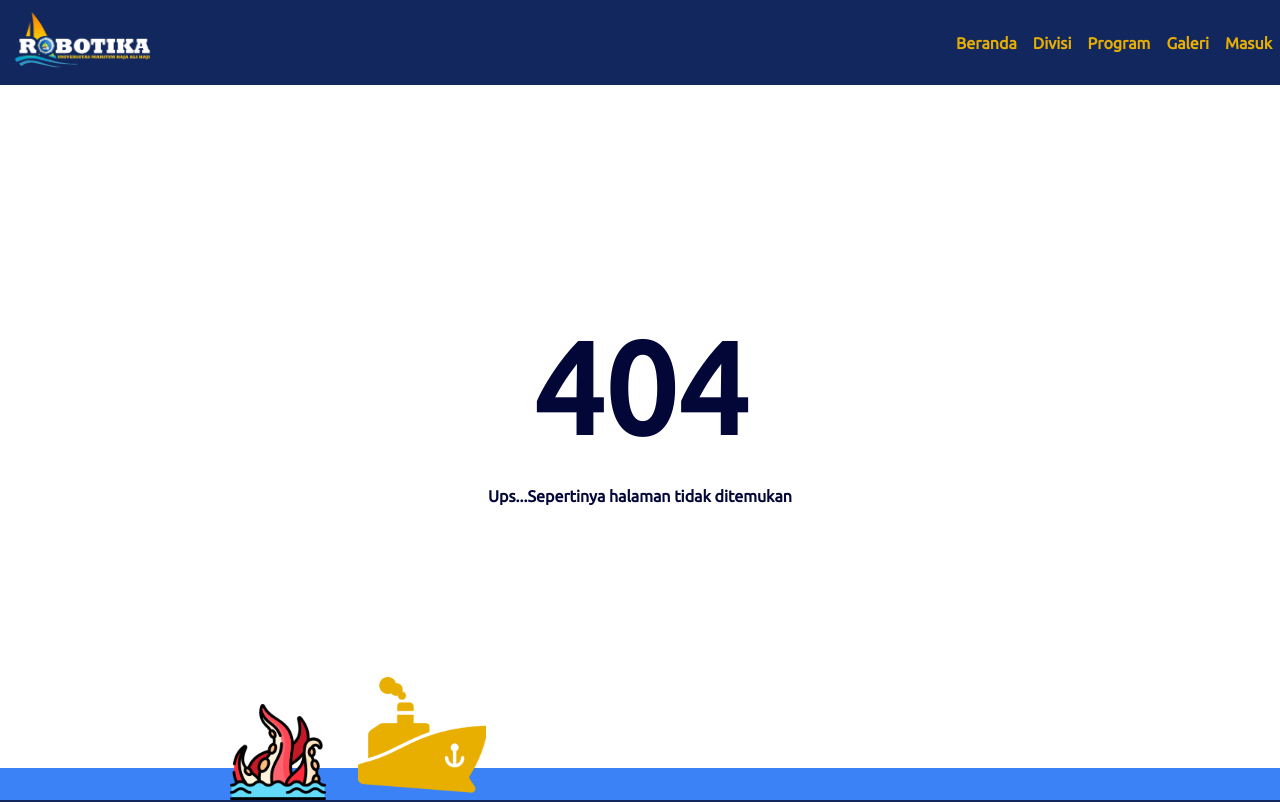
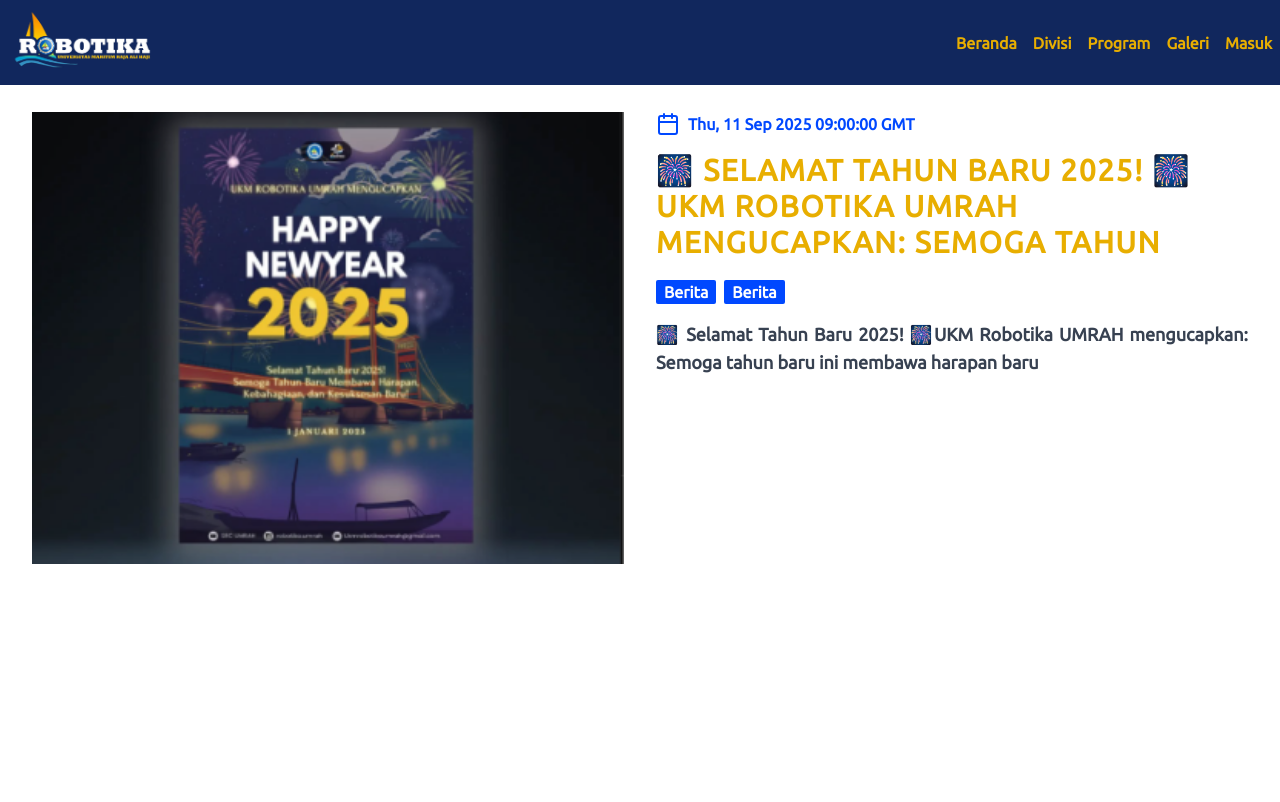
Before and after one commit to MChandraR/Robotika-Frontend, a Next.js app: page /post/2 in a window 1280 px wide. Before the commit this address had no page. Shown: the top 802 px of the page. Built offline with nearby package versions, Linux system fonts and the light colour scheme.

Commit message:
Add new Page : Post page

```diff
--- a/src/app/page.tsx
+++ b/src/app/page.tsx
@@ -13,7 +13,6 @@ import Produk from "@/components/Home/Produk";
 import Berita from "@/components/Home/Berita";
 import Faq from "@/components/Home/Faq";
 import Link from "next/link";
-import ScrollToTop from "@/components/Utils/ScrollToTop";
 import OurTeam from "@/components/Home/OurTeam";
 
 
@@ -85,8 +84,7 @@ export default function Home() {
       <Faq/>
 
 
-      {/* Utility */}
-      <ScrollToTop/>
+
     </div>
 
   );
--- /dev/null
+++ b/src/app/post/[id]/page.tsx
@@ -0,0 +1,44 @@
+import berita from "@/data/dummy/berita";
+import Image from "next/image";
+import { FiCalendar } from "react-icons/fi";
+
+export default async function Page({
+    params,
+}:{
+    params : Promise<{id : number}>
+}){
+    const id = (await params).id??0;
+    const post = berita[id-1];
+    return (
+        <div className="min-h-[100vh] p-6 md:p-8 pt-32 text-black mb-16">
+            <div className="bg-primaryYellow h-1 w-20 rounded-sm"></div>
+            <div className="text-primaryYellow font-bold text-xl md:text-3xl pt-2">Post / {post.category}</div>
+
+            {/* Bagian berita */}
+            <div className="grid grid-cols-1 md:grid-cols-2 pt-8 gap-8">
+                <Image
+                className="w-full max-h-[70vh] object-cover"
+                src={`/images/post/image_${post.id}.png`} width={1280} height={720} alt="post-image"/>
+
+                {/* Detail berita */}
+                <div className="flex flex-col gap-4">
+                    <div className="flex gap-2 item-center">
+                        <FiCalendar className="text-primaryBlue text-2xl"/>
+                        <div className="text-primaryBlue font-bold">{new Date(post.date??0).toUTCString()}</div>
+                    </div>
+                    <h1 className="text-primaryYellow uppercase text-3xl tracking-wider font-bold min-h-0 max-h-[7rem] overflow-hidden ">{post.title}</h1>
+                    {/* Lis tag */}
+                    <div className="flex gap-2">
+                        <div className="bg-primaryBlue px-2 font-bold rounded-sm text-white">Berita</div>
+                        <div className="bg-primaryBlue px-2 font-bold rounded-sm text-white">Berita</div>
+                    </div>
+                    {/* Kontent  */}
+                    <p className=" text-gray-700 text-sm  md:text-lg font-bold text-justify">
+                        &#9;{post.title}
+                    </p>
+                </div>
+            </div>
+
+        </div>
+    );
+}
--- a/src/components/Home/Berita.tsx
+++ b/src/components/Home/Berita.tsx
@@ -47,6 +47,7 @@ export default function Berita(){
               animate={ isInView ? {opacity : 1, scale : 1} : {opacity : 0, scale : 0}}
               exit={{opacity : 0, scale : 0}}
               className={`relative w-full  h-full bg-cover bg-center`} >
+                <Link key={idx} href={berita[idx].url??("/post/"+berita[idx].id)} className="text-white h-full w-full" >
                   <motion.div
                       key={idx}
                       initial={{transform:"translateX(100%)", opacity : 0}}
@@ -56,7 +57,7 @@ export default function Berita(){
                       style={{
                           backgroundImage: `url(${berita[idx]?.image })`,
                       }}>
-                    <Link key={idx} href={berita[idx].url??"/berita"} className="text-white h-full w-full" >
+                      <div key={idx}  className="text-white h-full w-full" >
                           <div className="absolute bottom-0 h-1/3 bg-darkBlue0_75 p-4">
                           <div className="flex gap-2 align-center mb-2">
                               <IoCalendar/>
@@ -64,8 +65,9 @@ export default function Berita(){
                           </div>
                           <h2 className="font-bold text-left tracking-wider text-xl h-[5rem] overflow-hidden">{berita[idx].title}</h2>
                           </div>
+                      </div>
+                  </motion.div>
                 </Link>
-                </motion.div>
               </motion.div>
 
 
@@ -81,6 +83,7 @@ export default function Berita(){
                         transition={isInView ?{delay : key * 0.2} : {delay : 0}}
                         className="relative h-full bg-cover object-center bg-center"
                         >
+                        <Link href={item.url??("/post/"+item.id)} >
                           <motion.div
                               initial={{opacity : 0}}
                               animate={{opacity : 1}}
@@ -90,7 +93,6 @@ export default function Berita(){
                               style={{
                                   backgroundImage: `url(${item?.image ?? ""})`,
                               }} >
-                            <Link href={item.url??"/berita"} >
                               <div className="absolute bottom-0 h-[45%]  md:h-[40%] bg-darkBlue0_75 p-4">
                                   <div className="flex gap-2 align-center mb-1">
                                   <IoCalendar className="text-white text-[.5rem]"/>
@@ -98,8 +100,8 @@ export default function Berita(){
                                   </div>
                                   <h2 className="text-white font-bold text-left tracking-wider text-[.7rem] h-[3rem] overflow-hidden">{item.title}</h2>
                               </div>
+                          </motion.div>
                         </Link>
-                        </motion.div>
                     </motion.div>
 
                   ))
--- a/src/components/Home/Main.tsx
+++ b/src/components/Home/Main.tsx
@@ -38,8 +38,11 @@ export default function Main(){
         <div className="overflow-hidden bg-white mt-4 py-8 relative h-[70vh] md:h-[80vh] ">
           {
           //Gambar banner
+
+          banner.map((item,key)=>(
             <div
-          className="overflow-hidden absolute h-[65vh] md:h-[75vh]  top-0 left-0 w-full rounded-tl-lg rounded-tr-3xl rounded-bl-3xl"
+            key={key}
+            className={`${key==idx ? "inline-block" : "hidden"} overflow-hidden absolute h-[65vh] md:h-[75vh]  top-0 left-0 w-full rounded-tl-lg rounded-tr-3xl rounded-bl-3xl`}
             >
               <motion.div
               key={idx}
@@ -49,10 +52,12 @@ export default function Main(){
               exit={{scale : 1}}
               className="relative w-full- h-full object-cover"
               >
-                <Image className="relative object-cover h-full w-full filter-[contrast(200%)_saturate(200%)]"  src={banner[idx]} alt="banner"/>
+                  <Image className="relative object-cover h-full w-full filter-[contrast(200%)_saturate(200%)]"  src={banner[key]} alt="banner"/>
               </motion.div>
 
             </div>
+          ))
+
 
           }
 
--- a/src/components/Navbar/index.tsx
+++ b/src/components/Navbar/index.tsx
@@ -4,7 +4,7 @@ import Image from "next/image";
 import Link from "next/link";
 import { usePathname } from "next/navigation";
 import { useState,useEffect } from "react";
-
+import ScrollToTop from "../Utils/ScrollToTop";
 const Navbar = ()=>{
     const route = usePathname();
     const [bgColor, setBgColor] = useState(route == "/" ? "bg-transparent" : "bg-darkerBlue");
@@ -38,6 +38,8 @@ const Navbar = ()=>{
                 <Link href={"/galeri"}>Galeri</Link>
                 <Link href={"/login"}>Masuk</Link>
             </div>
+            {/* Utility */}
+            <ScrollToTop/>
         </div>
     );
 }
--- a/src/data/dummy/berita.tsx
+++ b/src/data/dummy/berita.tsx
@@ -3,7 +3,8 @@ interface TypeBerita{
     date? : string,
     title? : string,
     image : string,
-    url? : string
+    category : string,
+    url : string|null
 }
 
 const berita:TypeBerita[] = [
@@ -12,35 +13,40 @@ const berita:TypeBerita[] = [
         date : "2025/09/11 09:00:00.00",
         title : "Selamat kepada Raja Partahi Hutasoit atas terpilihnya sebagai Ketua Umum UKM ROBOTIKA UMRAH Periode 2025",
         image : "/images/post/image_1.png",
-        url : "/berita"
+        category : "informasi",
+        url : null
     },
     {
         id : 2,
         date : "2025/09/11 09:00:00.00",
         title : "🎆 Selamat Tahun Baru 2025! 🎆UKM Robotika UMRAH mengucapkan: Semoga tahun baru ini membawa harapan baru ",
         image : "/images/post/image_2.png",
-        url : "/berita"
+        category : "informasi",
+        url : "/post/2"
     },
     {
         id : 3,
         date : "2025/09/11 09:00:00.00",
         title : "Segenap Keluarga Besar Robotika Universitas Maritim Raja Ali Haji mengucapkan, Selamat Hari Peringatan G30S/PKI, 30 September 2024. Sejarah adalah pelajaran berharga. G30S/PKI mengingatkan kita akan pentingnya menjaga persatuan, kesetiaan pada Pancasila, dan kewaspadaan terhadap segala bentuk ancaman terhadap kedaulatan bangsa. Mari bersama memperkokoh semangat kebangsaan demi masa depan Indonesia yang lebih damai dan bersatu. Badan Pengurus Harian Robotika Universitas Maritim Raja Ali Haji 2024/2025",
         image : "/images/post/image_3.png",
-        url : "/berita"
+        category : "informasi",
+        url : "/post/3"
     },
     {
         id : 4,
         date : "2025/09/11 09:00:00.00",
         title : "🎄 Selamat Natal 2024! 🎄UKM Robotika UMRAH mengucapkan: &quote;Semoga damai, kasih, dan sukacita Natal senantiasa menyertai kita semua. Mari kita rayakan momen penuh kehangatan ini dengan berbagi kebahagiaan dan cinta kepada sesama. 🌟&quote;",
         image : "/images/post/image_4.png",
-        url : "/berita"
+        category : "informasi",
+        url : null
     },
     {
         id : 5,
         date : "2025/09/11 09:00:00.00",
         title : "Segenap Keluarga Besar Robotika Universitas Maritim Raja Ali Haji mengucapkan, Selamat Hari Kesaktian Pancasila, 01 Oktober 2024. Mari kita perkuat komitmen terhadap Pancasila sebagai dasar negara, meneguhkan persatuan dan kesatuan bangsa, serta melawan segala bentuk ideologi yang bertentangan. Bersama, kita jaga dan lestarikan nilai-nilai luhur Pancasila untuk generasi mendatang. Badan Pengurus Harian Robotika Universitas Maritim Raja Ali Haji 2024/2025",
         image : "/images/post/image_5.png",
-        url : "/berita"
+        category : "informasi",
+        url : "/post/5"
     }
 ];
 
```
Lines whose indentation alone changed are shown as unchanged.
